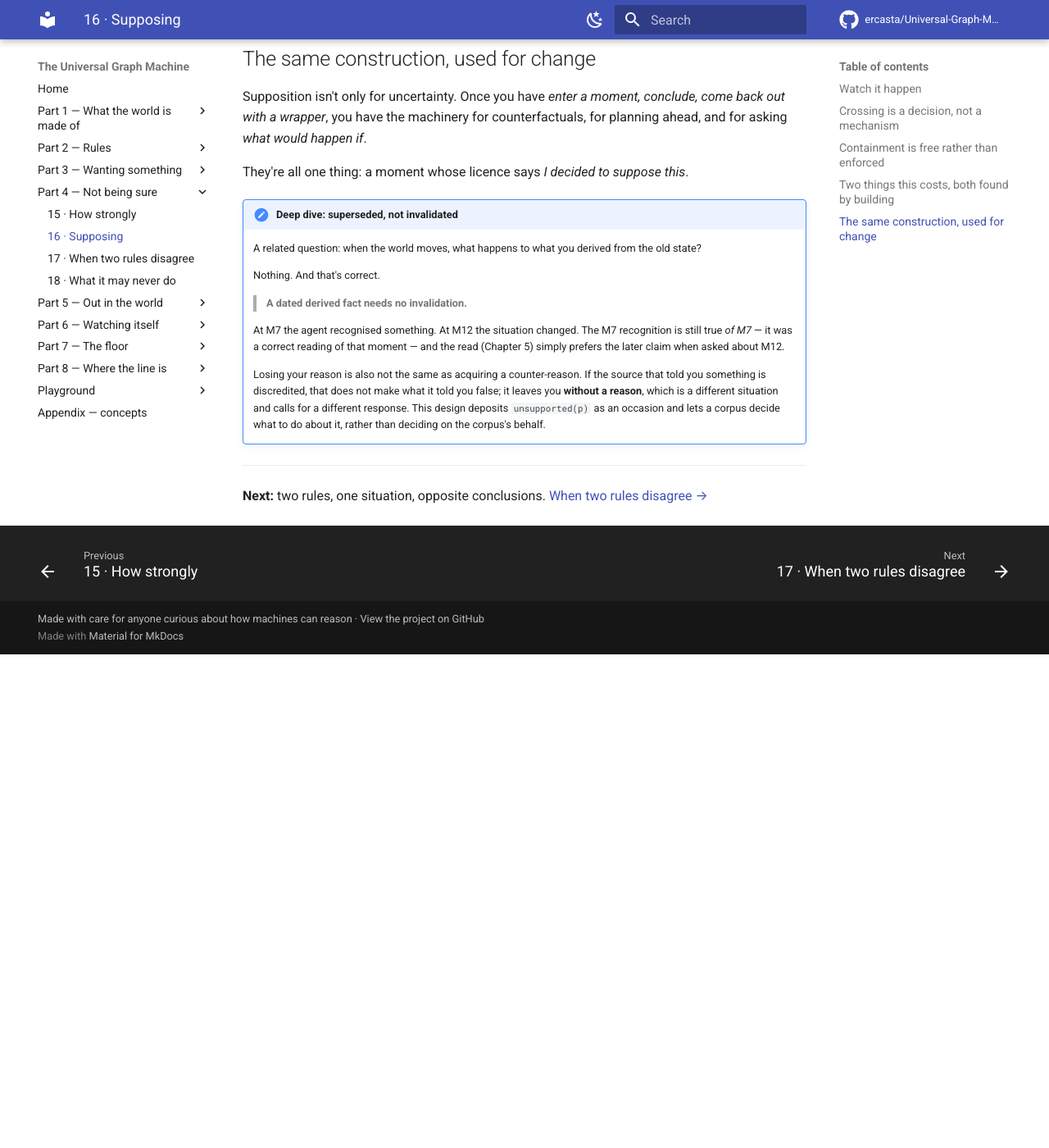
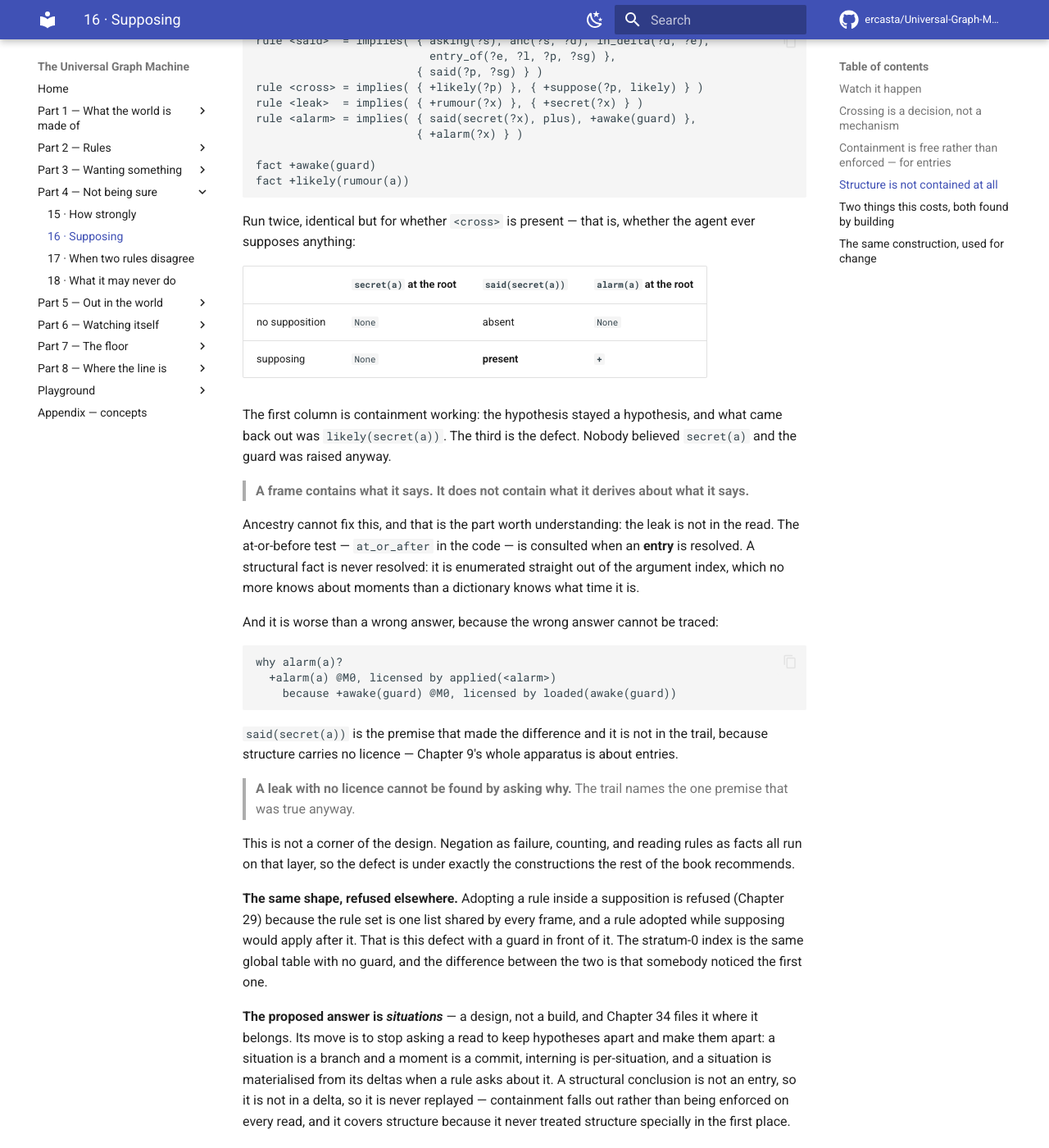
Before and after one commit to ercasta/Universal-Graph-Machine, an MkDocs documentation site: the page built from book/docs/unsure/16-supposing.md, in a window 1280 px wide and 1400 px high, scrolled down 2359 px. Shown: the whole window at 82% size. Built offline with MkDocs 1.6.1 and Material for MkDocs 9.7.7, drawn with Linux system fonts in a browser that asks for light colours; comment, search, counter and statistics services are not loaded; before the commit the page ends 3157 px from its top, so only the background shows below that; some of the changed text lies outside the part shown.

Commit message:
containment

````diff
--- a/book/docs/unsure/16-supposing.md
+++ b/book/docs/unsure/16-supposing.md
@@ -67,25 +67,111 @@ the objection returns intact.
 > **The first branch is free and every branch after it is exponential.** Which is
 > exactly why the second must be earned.
 
-## Containment is free rather than enforced
+## Containment is free rather than enforced — for entries
 
 Nothing prevents your imaginings from being mistaken for the world. Nothing
-needs to.
+needs to, as long as what you imagined is an **entry**.
 
 The frame's seat is a **successor** of the caller's moment. So the caller's walk
 — which goes backwards, towards the root — cannot reach it. Chapter 5's
 at-or-before test is doing the work, and this is exactly why it has to be a real
 ancestry test rather than a depth comparison: supposing forks by construction.
 
-Measured on a chain forking 31 times: 129 structural conclusions, none of them
-off its own walk. Nothing is refused to achieve it. A pattern that reaches
-downward loads fine and finds nothing, exactly as a rule matching an entry
-nobody wrote matches nothing.
+Measured on a chain forking 31 times: a structural member walking the chain from
+an anchored moment made 129 conclusions, none of them off its own walk. Nothing
+is refused to achieve it. A pattern that reaches downward loads fine and finds
+nothing, exactly as a rule matching an entry nobody wrote matches nothing.
 
 > Nothing is prohibited; everything is stamped.
 
-The one thing that is *not* in the chain, and therefore needs an explicit rule,
-is **acting** — Chapter 14. Supposing something must not bring it about.
+Two things fall outside that, and they are outside it for the same reason —
+neither is in the chain.
+
+The first was designed for: **acting**, which needs an explicit rule, Chapter 14.
+Supposing something must not bring it about.
+
+The second was not, and the next section is the correction to what this chapter
+used to claim.
+
+## Structure is not contained at all
+
+Containment holds for entries and fails for **structure** — the layer Chapter 31
+calls stratum 0, where a conclusion is an interned relation instance rather than
+an assertion: undated, unattributed, deniable by nothing, and belonging to no
+moment.
+
+Probed. `<said>` is stratum 0 — it lifts every claim anyone ever made into
+structure, which is what buys a `−` member the meaning *for no `?x`* instead of
+*somebody denied it* (Chapter 26). `<alarm>` reads that structure from
+**outside** the hypothesis:
+
+```
+rule <said>  = implies( { asking(?s), anc(?s, ?d), in_delta(?d, ?e),
+                          entry_of(?e, ?l, ?p, ?sg) },
+                        { said(?p, ?sg) } )
+rule <cross> = implies( { +likely(?p) }, { +suppose(?p, likely) } )
+rule <leak>  = implies( { +rumour(?x) }, { +secret(?x) } )
+rule <alarm> = implies( { said(secret(?x), plus), +awake(guard) },
+                        { +alarm(?x) } )
+
+fact +awake(guard)
+fact +likely(rumour(a))
+```
+
+Run twice, identical but for whether `<cross>` is present — that is, whether the
+agent ever supposes anything:
+
+| | `secret(a)` at the root | `said(secret(a))` | `alarm(a)` at the root |
+|---|---|---|---|
+| no supposition | `None` | absent | `None` |
+| supposing | `None` | **present** | **`+`** |
+
+The first column is containment working: the hypothesis stayed a hypothesis, and
+what came back out was `likely(secret(a))`. The third is the defect. Nobody
+believed `secret(a)` and the guard was raised anyway.
+
+> **A frame contains what it says. It does not contain what it derives about
+> what it says.**
+
+Ancestry cannot fix this, and that is the part worth understanding: the leak is
+not in the read. The at-or-before test — `at_or_after` in the code — is consulted
+when an **entry** is resolved. A structural fact is never resolved: it is
+enumerated straight out of the argument index, which no more knows about moments
+than a dictionary knows what time it is.
+
+And it is worse than a wrong answer, because the wrong answer cannot be traced:
+
+```
+why alarm(a)?
+  +alarm(a) @M0, licensed by applied(<alarm>)
+    because +awake(guard) @M0, licensed by loaded(awake(guard))
+```
+
+`said(secret(a))` is the premise that made the difference and it is not in the
+trail, because structure carries no licence — Chapter 9's whole apparatus is
+about entries.
+
+> **A leak with no licence cannot be found by asking why.** The trail names the
+> one premise that was true anyway.
+
+This is not a corner of the design. Negation as failure, counting, and reading
+rules as facts all run on that layer, so the defect is under exactly the
+constructions the rest of the book recommends.
+
+**The same shape, refused elsewhere.** Adopting a rule inside a supposition is
+refused (Chapter 29) because the rule set is one list shared by every frame, and
+a rule adopted while supposing would apply after it. That is this defect with a
+guard in front of it. The stratum-0 index is the same global table with no guard,
+and the difference between the two is that somebody noticed the first one.
+
+**The proposed answer is *situations*** — a design, not a build, and Chapter 34
+files it where it belongs. Its move is to stop asking a read to keep hypotheses
+apart and make them apart: a situation is a branch and a moment is a commit,
+interning is per-situation, and a situation is materialised from its deltas when
+a rule asks about it. A structural conclusion is not an entry, so it is not in a
+delta, so it is never replayed — containment falls out rather than being enforced
+on every read, and it covers structure because it never treated structure
+specially in the first place.
 
 ## Two things this costs, both found by building
 
````
Also changed, not shown: book/docs/appendix/index.md (+4 -2 lines), book/docs/basic/05-the-read.md (+7 -4 lines), book/docs/horizon/34-not-built.md (+5 -0 lines), book/docs/wanting/14-acting.md (+7 -2 lines), book/docs/watching/29-learning.md (+5 -0 lines).
